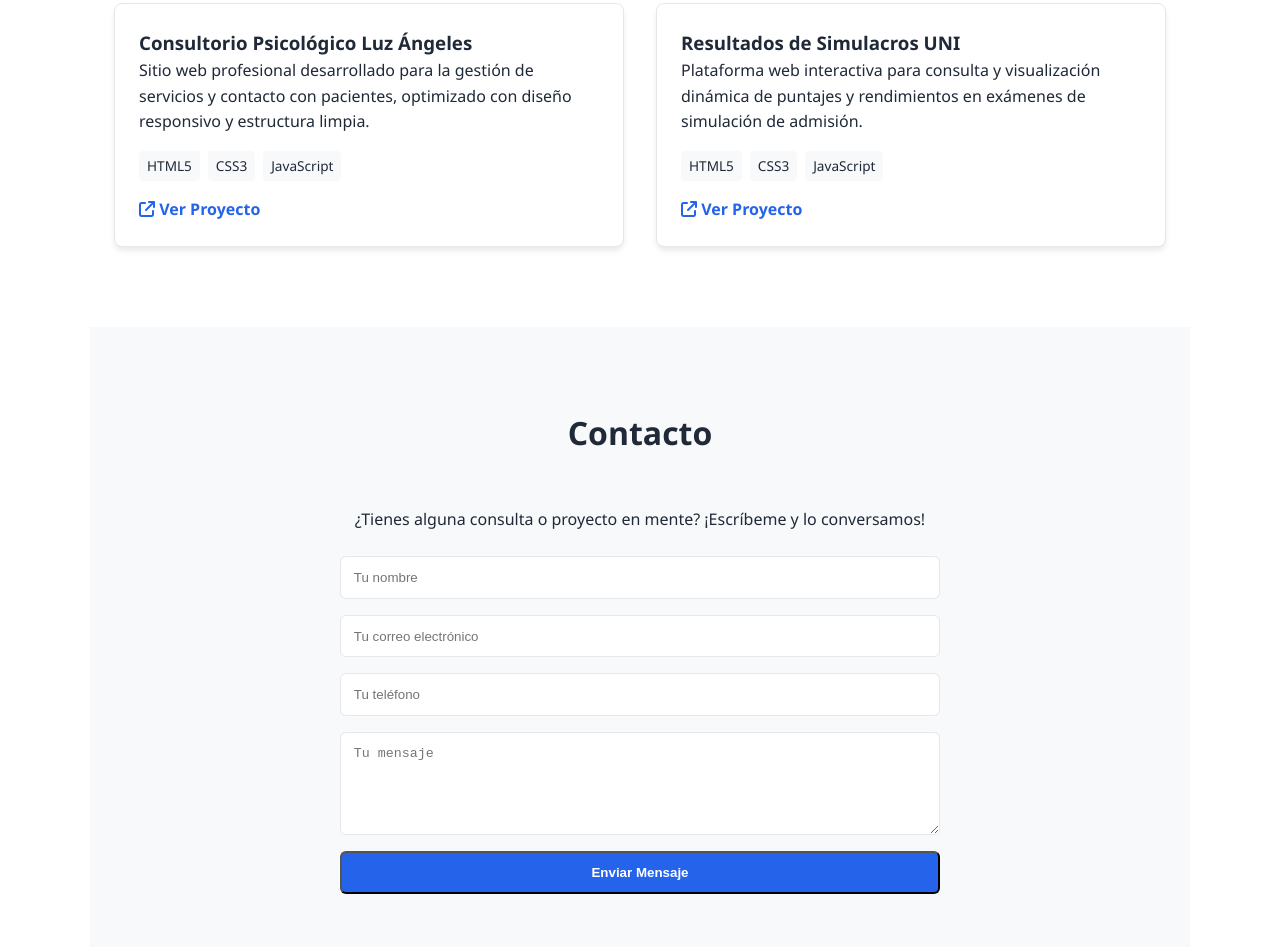
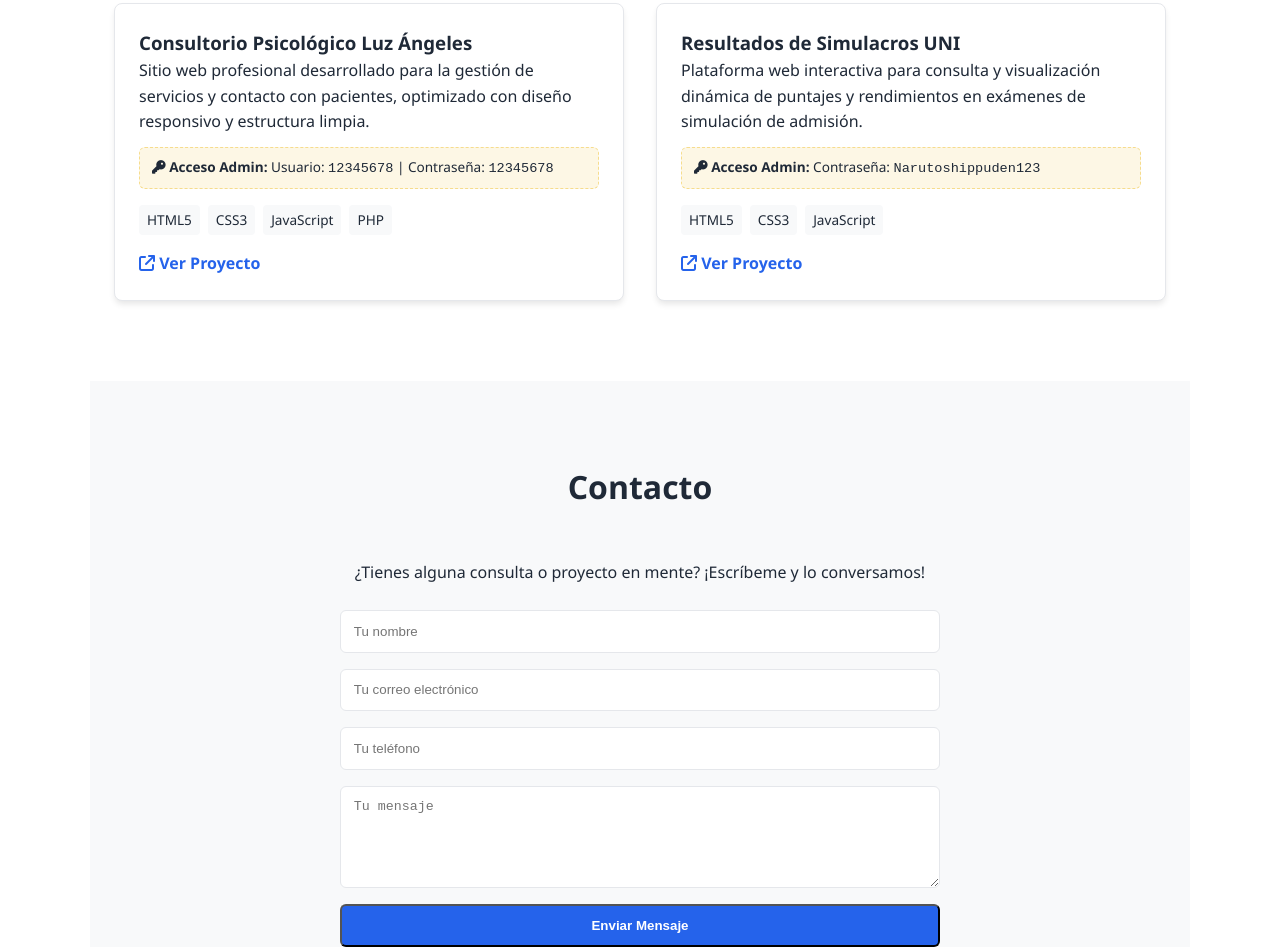
Before and after one commit to jcexpineuxv2010-oss/portafolio, a plain HTML site: page index.html in a window 1280 px wide. Shown: the part 2171-3118 px from the top of the page. Drawn offline with Linux system fonts and the light colour scheme.

Commit message:
Update index.html

```diff
--- a/index.html
+++ b/index.html
@@ -133,10 +133,16 @@
                     <div class="project-info">
                         <h3>Consultorio Psicológico Luz Ángeles</h3>
                         <p>Sitio web profesional desarrollado para la gestión de servicios y contacto con pacientes, optimizado con diseño responsivo y estructura limpia.</p>
+
+                        <div class="project-credentials" style="background: rgba(234, 179, 8, 0.1); padding: 8px 12px; border-radius: 6px; font-size: 0.85rem; margin: 12px 0; border: 1px dashed rgba(234, 179, 8, 0.4);">
+                            <span style="color: inherit;"><i class="fa-solid fa-key"></i> <strong>Acceso Admin:</strong> Usuario: <code>12345678</code> | Contraseña: <code>12345678</code></span>
+                        </div>
+
                         <div class="project-tags">
                             <span>HTML5</span>
                             <span>CSS3</span>
                             <span>JavaScript</span>
+                            <span>PHP</span>
                         </div>
                         <div class="project-links">
                             <a href="https://jcexpineuxv2010-oss.github.io/-luz-angeles-official-v2.00.0/" target="_blank" class="btn-link">
@@ -151,6 +157,11 @@
                     <div class="project-info">
                         <h3>Resultados de Simulacros UNI</h3>
                         <p>Plataforma web interactiva para consulta y visualización dinámica de puntajes y rendimientos en exámenes de simulación de admisión.</p>
+
+                        <div class="project-credentials" style="background: rgba(234, 179, 8, 0.1); padding: 8px 12px; border-radius: 6px; font-size: 0.85rem; margin: 12px 0; border: 1px dashed rgba(234, 179, 8, 0.4);">
+                            <span style="color: inherit;"><i class="fa-solid fa-key"></i> <strong>Acceso Admin:</strong> Contraseña: <code>Narutoshippuden123</code></span>
+                        </div>
+
                         <div class="project-tags">
                             <span>HTML5</span>
                             <span>CSS3</span>
```
